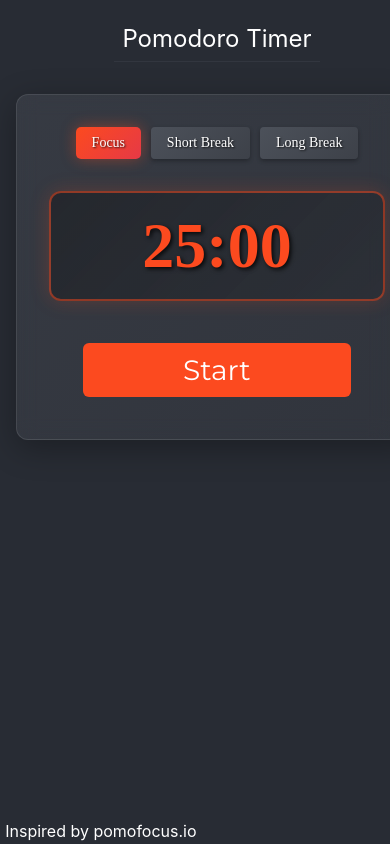
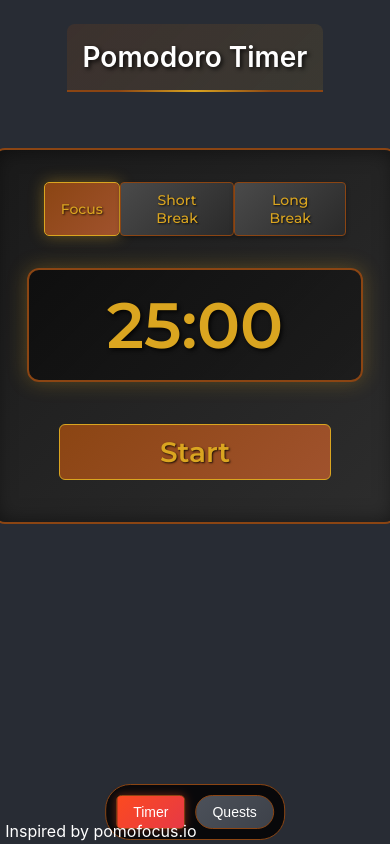
Before and after one commit to EricTheOnlyOne/questie, a React (Create React App) app: page / in a window 390 px wide. Built offline with nearby package versions, Linux system fonts and the light colour scheme.

Commit message:
more styling

```diff
--- a/src/App.css
+++ b/src/App.css
@@ -6,11 +6,28 @@ html, body, #root, .App, .App-header {
 }
 
 .header {
-  border-bottom: .5px solid #4c515a47;
+  border-bottom: 2px solid #8B4513;
   box-sizing: border-box;
-  padding: .5rem;
-  margin: 0 1rem;
-  font-size: 24px;
+  padding: 1rem;
+  margin: 0 1rem 1.5rem 1rem;
+  font-size: 28px;
+  font-weight: 600;
+  text-align: center;
+  background: linear-gradient(135deg, rgba(139, 69, 19, 0.2) 0%, rgba(218, 165, 32, 0.1) 100%);
+  border-radius: 8px 8px 0 0;
+  text-shadow: 2px 2px 4px rgba(0, 0, 0, 0.8);
+  position: relative;
+}
+
+.header::after {
+  content: '';
+  position: absolute;
+  bottom: -2px;
+  left: 50%;
+  transform: translateX(-50%);
+  width: 60%;
+  height: 2px;
+  background: linear-gradient(90deg, transparent 0%, #DAA520 50%, transparent 100%);
 }
 
 textarea {
@@ -70,12 +87,14 @@ div.wrapper {
 }
 
 .Control-Wrapper {
-  margin-top: 5rem;
-  padding: 1rem 2rem;
-  background: #4c515a47;
+  margin-top: 2rem;
+  padding: 2rem;
+  background: linear-gradient(135deg, #1a1a1a 0%, #2d2d2d 100%);
   display: flex;
   flex-direction: column;
-  border-radius: 6px;
+  border-radius: 12px;
+  border: 2px solid #8B4513;
+  box-shadow: inset 0 0 20px rgba(0, 0, 0, 0.5);
 }
 
 .times-wrapper{
@@ -116,6 +135,79 @@ button.active {
   min-width: 400px;
 }
 
+/* Mobile Responsive Design */
+@media (max-width: 960px) {
+  .App {
+    flex-direction: column;
+    gap: 1rem;
+    padding: 0.5rem;
+  }
+
+  .pomodoro-container {
+    min-width: unset;
+    width: 100%;
+  }
+
+  .col-container {
+    width: 100%;
+  }
+}
+
+/* Mobile Swipe Navigation */
+@media (max-width: 768px) {
+  .App {
+    overflow-x: hidden;
+    position: relative;
+  }
+
+  .mobile-container {
+    display: flex;
+    width: 200%;
+    transition: transform 0.3s ease;
+  }
+
+  .mobile-page {
+    width: 50%;
+    min-height: 100vh;
+    padding: 1rem;
+    box-sizing: border-box;
+  }
+
+  .mobile-nav {
+    position: fixed;
+    bottom: 20px;
+    left: 50%;
+    transform: translateX(-50%);
+    display: flex;
+    gap: 10px;
+    z-index: 1000;
+    background: rgba(0, 0, 0, 0.8);
+    padding: 10px;
+    border-radius: 25px;
+    border: 1px solid #8B4513;
+  }
+
+  .mobile-nav-btn {
+    background: linear-gradient(135deg, #4c515a 0%, #3d4149 100%);
+    border: 1px solid #8B4513;
+    border-radius: 20px;
+    padding: 8px 16px;
+    color: white;
+    font-size: 14px;
+    cursor: pointer;
+    transition: all 0.3s ease;
+  }
+
+  .mobile-nav-btn.active {
+    background: linear-gradient(135deg, #fc4a1f 0%, #e63946 100%);
+    box-shadow: 0 0 10px rgba(252, 74, 31, 0.4);
+  }
+
+  .mobile-nav-btn:hover {
+    transform: translateY(-2px);
+  }
+}
+
 .App-logo {
   height: 40vmin;
   pointer-events: none;
@@ -143,22 +235,23 @@ button.active {
 
 .Tabs-button, .Tabs-input {
   cursor: pointer;
-  color: white;
+  color: #DAA520;
   padding: 10px 100px;
-  background-color: #fc4a1f;
+  background: linear-gradient(135deg, #8B4513 0%, #A0522D 100%);
+  border: 1px solid #DAA520;
   border-radius: 6px;
-  border: none;
   font-size: 28px;
   font-family: "Montserrat", sans-serif;
   font-optical-sizing: auto;
-  font-weight: 400;
+  font-weight: 600;
   font-style: normal;
-  transition: background-color 0.2s, transform 0.2s;
+  transition: all 0.3s ease;
   margin: 10px;
   position: relative;
   display: flex;
   align-items: center;
   justify-content: center;
+  text-shadow: 1px 1px 2px rgba(0, 0, 0, 0.8);
 }
 
 .Tabs-button-icon {
@@ -184,13 +277,15 @@ button.active {
 }
 
 .Tabs-button:hover, .Tabs-input:hover {
-  background-color: rgba(220, 220, 220, 0.1);
+  background: linear-gradient(135deg, #A0522D 0%, #8B4513 100%);
+  box-shadow: 0 0 10px rgba(218, 165, 32, 0.4);
+  transform: translateY(-1px);
   animation: bounce-in 0.22s forwards;
-  color: #FC4A1F;
 }
 
 .Tabs-button:active, .Tabs-input:active {
-  background-color: rgba(220, 220, 220, 0.2);
+  transform: translateY(0);
+  box-shadow: 0 0 5px rgba(218, 165, 32, 0.3);
 }
 
 .Tabs-button:not(:hover), .Tabs-input:not(:hover) {
@@ -373,6 +468,28 @@ button.active {
   display: flex;
   flex-direction: column;
   gap: 1rem;
+  max-height: 50vh;
+  overflow-y: auto;
+  padding-right: 0.5rem;
+}
+
+/* Custom scrollbar for quest list */
+.quest-list::-webkit-scrollbar {
+  width: 6px;
+}
+
+.quest-list::-webkit-scrollbar-thumb {
+  background: #8B4513;
+  border-radius: 3px;
+}
+
+.quest-list::-webkit-scrollbar-thumb:hover {
+  background: #DAA520;
+}
+
+.quest-list::-webkit-scrollbar-track {
+  background: rgba(0, 0, 0, 0.3);
+  border-radius: 3px;
 }
 
 .quest-item {
@@ -455,7 +572,7 @@ button.active {
   gap: 0.5rem;
   margin-top: 1.5rem;
   padding-top: 1rem;
-  border-top: 1px solid #8B4513;
+  border-top: 2px solid #8B4513;
 }
 
 .new-quest-input {
@@ -578,16 +695,16 @@ button.active {
 
 /* Pomodoro Timer Styles */
 .pomodoro-tab {
-  border: none;
-  color: white;
+  border: 1px solid #8B4513;
+  color: #DAA520;
   margin: 0px;
   border-radius: 4px;
-  font-family: 'Cinzel', serif;
+  font-family: "Montserrat", sans-serif;
   font-size: 14px;
   padding: 8px 16px;
   height: auto;
   cursor: pointer;
-  background: linear-gradient(135deg, #4c515a 0%, #3d4149 100%);
+  background: linear-gradient(135deg, #4A4A4A 0%, #2A2A2A 100%);
   box-shadow: 0 2px 4px rgba(0, 0, 0, 0.3);
   font-weight: 500;
   transition: all 0.3s ease;
@@ -595,15 +712,16 @@ button.active {
 }
 
 .pomodoro-tab:hover {
-  background: linear-gradient(135deg, #5c616a 0%, #4d5259 100%);
+  border-color: #DAA520;
+  box-shadow: 0 0 8px rgba(218, 165, 32, 0.3);
   transform: translateY(-1px);
-  box-shadow: 0 4px 8px rgba(0, 0, 0, 0.4);
 }
 
 .pomodoro-tab.active {
-  background: linear-gradient(135deg, #fc4a1f 0%, #e63946 100%);
-  color: white;
-  box-shadow: 0 0 15px rgba(252, 74, 31, 0.4);
+  background: linear-gradient(135deg, #8B4513 0%, #A0522D 100%);
+  border-color: #DAA520;
+  color: #DAA520;
+  box-shadow: 0 0 15px rgba(218, 165, 32, 0.4);
 }
 
 .pomodoro-tab:active {
@@ -613,46 +731,46 @@ button.active {
 
 .timer-display {
   font-size: 4rem;
-  font-family: 'Cinzel', serif;
+  font-family: "Montserrat", sans-serif;
   font-weight: 600;
-  color: #fc4a1f;
+  color: #DAA520;
   text-shadow: 2px 2px 4px rgba(0, 0, 0, 0.8);
   margin: 2rem 0;
   padding: 1rem;
-  background: linear-gradient(135deg, rgba(0, 0, 0, 0.3) 0%, rgba(0, 0, 0, 0.1) 100%);
+  background: linear-gradient(135deg, rgba(0, 0, 0, 0.5) 0%, rgba(0, 0, 0, 0.3) 100%);
   border-radius: 12px;
-  border: 2px solid rgba(252, 74, 31, 0.3);
+  border: 2px solid #8B4513;
   min-width: 300px;
   text-align: center;
   transition: all 0.3s ease;
+  box-shadow: 0 0 15px rgba(218, 165, 32, 0.2);
 }
 
 .timer-display.focus-timer {
-  color: #fc4a1f;
-  border-color: rgba(252, 74, 31, 0.5);
-  box-shadow: 0 0 20px rgba(252, 74, 31, 0.2);
+  color: #DAA520;
+  border-color: #8B4513;
+  box-shadow: 0 0 20px rgba(218, 165, 32, 0.3);
 }
 
 .timer-display.short-break-timer {
-  color: #4ecdc4;
-  border-color: rgba(78, 205, 196, 0.5);
-  box-shadow: 0 0 20px rgba(78, 205, 196, 0.2);
+  color: #CD853F;
+  border-color: #8B4513;
+  box-shadow: 0 0 20px rgba(205, 133, 63, 0.3);
 }
 
 .timer-display.long-break-timer {
-  color: #45b7d1;
-  border-color: rgba(69, 183, 209, 0.5);
-  box-shadow: 0 0 20px rgba(69, 183, 209, 0.2);
+  color: #B8860B;
+  border-color: #8B4513;
+  box-shadow: 0 0 20px rgba(184, 134, 11, 0.3);
 }
 
 .Control-Wrapper {
   margin-top: 2rem;
   padding: 2rem;
-  background: linear-gradient(135deg, rgba(76, 81, 90, 0.4) 0%, rgba(61, 65, 73, 0.4) 100%);
+  background: linear-gradient(135deg, #1a1a1a 0%, #2d2d2d 100%);
   display: flex;
   flex-direction: column;
   border-radius: 12px;
-  border: 1px solid rgba(255, 255, 255, 0.1);
-  box-shadow: 0 8px 32px rgba(0, 0, 0, 0.3);
-  backdrop-filter: blur(10px);
+  border: 2px solid #8B4513;
+  box-shadow: inset 0 0 20px rgba(0, 0, 0, 0.5);
 }
--- a/src/App.js
+++ b/src/App.js
@@ -1,10 +1,95 @@
 import './App.css';
+import { useState, useEffect } from 'react';
 import Stopwatch from './Components/Stopwatch.js';
 import AnimatedComponent from './Components/AnimetedComponent.js';
 import Pomodoro from './Components/Pomodoro.js';
 import Quests from './Components/Quests.js';
 
 function App() {
+  const [currentPage, setCurrentPage] = useState(0);
+  const [isMobile, setIsMobile] = useState(false);
+  const [touchStart, setTouchStart] = useState(null);
+  const [touchEnd, setTouchEnd] = useState(null);
+
+  useEffect(() => {
+    const checkMobile = () => {
+      setIsMobile(window.innerWidth <= 768);
+    };
+
+    checkMobile();
+    window.addEventListener('resize', checkMobile);
+
+    return () => window.removeEventListener('resize', checkMobile);
+  }, []);
+
+  const handlePageChange = (pageIndex) => {
+    setCurrentPage(pageIndex);
+  };
+
+  // Touch handlers for swipe functionality
+  const onTouchStart = (e) => {
+    setTouchEnd(null);
+    setTouchStart(e.targetTouches[0].clientX);
+  };
+
+  const onTouchMove = (e) => {
+    setTouchEnd(e.targetTouches[0].clientX);
+  };
+
+  const onTouchEnd = () => {
+    if (!touchStart || !touchEnd) return;
+
+    const distance = touchStart - touchEnd;
+    const isLeftSwipe = distance > 50;
+    const isRightSwipe = distance < -50;
+
+    if (isLeftSwipe && currentPage === 0) {
+      setCurrentPage(1); // Swipe left to go to Quests
+    }
+    if (isRightSwipe && currentPage === 1) {
+      setCurrentPage(0); // Swipe right to go to Timer
+    }
+  };
+
+  if (isMobile) {
+    return (
+      <AnimatedComponent>
+        <div className="App">
+          <div
+            className="mobile-container"
+            style={{ transform: `translateX(-${currentPage * 50}%)` }}
+            onTouchStart={onTouchStart}
+            onTouchMove={onTouchMove}
+            onTouchEnd={onTouchEnd}
+          >
+            <div className="mobile-page">
+              <Pomodoro />
+            </div>
+            <div className="mobile-page">
+              <Quests />
+            </div>
+          </div>
+
+          <div className="mobile-nav">
+            <button
+              className={`mobile-nav-btn ${currentPage === 0 ? 'active' : ''}`}
+              onClick={() => handlePageChange(0)}
+            >
+              Timer
+            </button>
+            <button
+              className={`mobile-nav-btn ${currentPage === 1 ? 'active' : ''}`}
+              onClick={() => handlePageChange(1)}
+            >
+              Quests
+            </button>
+          </div>
+        </div>
+        <p className="source">Inspired by pomofocus.io</p>
+      </AnimatedComponent>
+    );
+  }
+
   return (
     <AnimatedComponent>
       <div className="App">
```
